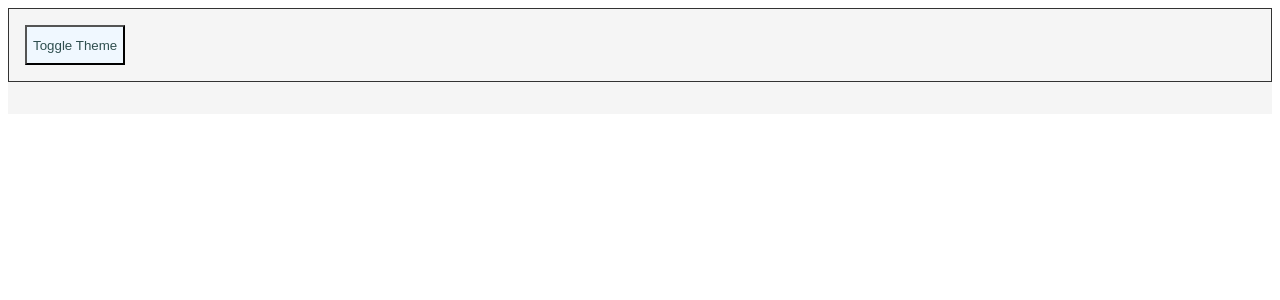
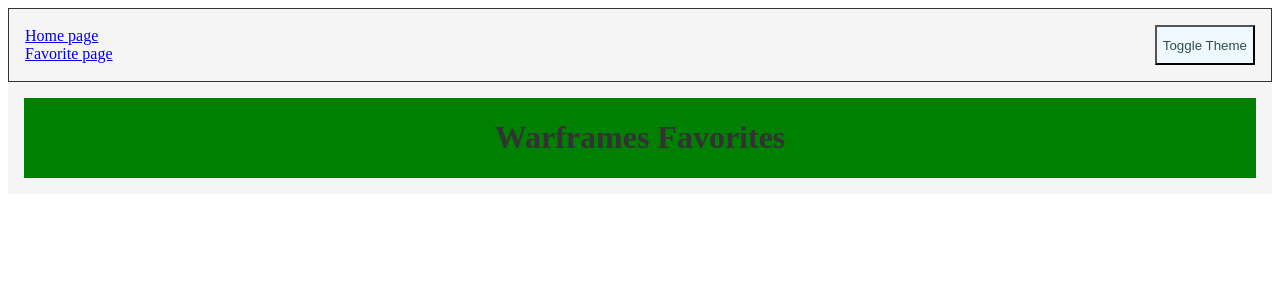
Before and after one commit to curt4207/Curtis-CTD-Warframe-app, a React (Vite) app: page /warframefavpage in a window 1280 px wide. Before the commit this address had no page. Shown: the top 300 px of the page. Built offline with nearby package versions, Linux system fonts and the light colour scheme.

Commit message:
Added Favorites page, page not storing favorites yet

```diff
--- a/src/App.jsx
+++ b/src/App.jsx
@@ -1,20 +1,27 @@
-import { BrowserRouter as Router, Routes, Route } from 'react-router-dom';
+import { BrowserRouter as Router, Routes, Route } from "react-router-dom";
 
-import HomePage from './HomePage';
-import WarframeDetails from './components/WarframeDetails';
-import Layout from './components/Layout';
+import HomePage from "./HomePage";
+import WarframeDetails from "./components/WarframeDetails";
+import Layout from "./components/Layout";
+import WarframeFavPage from "./components/WarframeFavPage";
+import FavoritesProvider from "./components/context/FavoritesProvider";
 
 function App() {
   return (
+      <FavoritesProvider>
     <Layout>
-
-    <Router>
-      <Routes>
-        <Route path="/" element={<HomePage />} />
-        <Route path="/warframe/:warframeName" element={<WarframeDetails />} />
-      </Routes>
-    </Router>
+        <Router>
+          <Routes>
+            <Route path="/" element={<HomePage />} />
+            <Route
+              path="/warframe/:warframeName"
+              element={<WarframeDetails />}
+            />
+            <Route path="/warframefavpage" element={<WarframeFavPage />} />
+          </Routes>
+        </Router>
     </Layout>
+      </FavoritesProvider>
   );
 }
 
--- a/src/components/Layout.jsx
+++ b/src/components/Layout.jsx
@@ -1,16 +1,16 @@
-import React, { useState } from 'react';
-import styled, { ThemeProvider } from 'styled-components';
-import { BrowserRouter as Router, Routes, Route, Link } from 'react-router-dom';
-
+import React, { useState } from "react";
+import styled, { ThemeProvider } from "styled-components";
+import { BrowserRouter as Router, Routes, Route, Link } from "react-router-dom";
+import Navbar from "./Navbar";
 
 const lightTheme = {
-  backgroundColor: '#f5f5f5',
-  textColor: '#333',
+  backgroundColor: "#f5f5f5",
+  textColor: "#333",
 };
 
 const darkTheme = {
-  backgroundColor: '#222',
-  textColor: '#fff',
+  backgroundColor: "#222",
+  textColor: "#fff",
 };
 
 const LayoutContainer = styled.div`
@@ -32,37 +32,36 @@
 `;
 
 const Button = styled.button`
-height: 40px;
+  height: 40px;
 
   color: darkslategray;
   background-color: aliceblue;
   /* padding: 8, */
   /* borderRadius: 4, */
-`
+`;
 const HomeLink = styled(Link)`
   text-decoration: none;
   color: inherit;
 `;
 
 const Layout = ({ children }) => {
-  const [theme, setTheme] = useState('light');
+  const [theme, setTheme] = useState("light");
 
   const toggleTheme = () => {
-    setTheme(theme === 'light' ? 'dark' : 'light');
+    setTheme(theme === "light" ? "dark" : "light");
   };
 
   return (
-    <ThemeProvider theme={theme === 'light' ? lightTheme : darkTheme}>
+    <ThemeProvider theme={theme === "light" ? lightTheme : darkTheme}>
       <LayoutContainer>
         <Header>
-        {/* <HomeLink to="/">Home</HomeLink> */}
+          <Navbar />
           <Button onClick={toggleTheme}>Toggle Theme</Button>
         </Header>
 
         <Main>{children}</Main>
       </LayoutContainer>
     </ThemeProvider>
-
   );
 };
 
--- /dev/null
+++ b/src/components/Navbar.jsx
@@ -0,0 +1,13 @@
+import React from 'react';
+
+const Navbar = () => {
+    return (
+        <nav className='nav'>
+            <a href='/'>Home page</a>
+            <br/>
+            <a href='/warframefavpage'>Favorite page</a>
+        </nav>
+    );
+}
+
+export default Navbar;
--- /dev/null
+++ b/src/components/WarframeFavPage.jsx
@@ -0,0 +1,51 @@
+import React from "react";
+import Layout from "./Layout";
+import { styled } from "styled-components";
+import Typography from "@mui/material/Typography";
+import WarframesPage from "./WarframePage";
+import PropTypes from "prop-types";
+import { useContext } from "react";
+import { favoritesContext } from "./context/FavoritesProvider";
+
+// Styled component for grid layout
+const Div = styled.div`
+  background-color: green;
+  display: flex;
+  justify-content: center;
+  align-items: center;
+  height: 100%;
+`;
+
+const WarframeFavPage = (props) => {
+  const [favorites, setFavorites] = useContext(favoritesContext);
+  console.log("favorite", favorites);
+  console.log("props", props);
+  // console.log("warframes", warframes)
+
+  // Removes a favorite from the favorites list
+  const removeFavorite = (warframe) => {
+    setFavorites((prevFavorites) =>
+      prevFavorites.filter((favorite) => favorite.name !== warframe.name)
+    );
+  };
+
+  return (
+    <Div>
+      <h1>Warframes Favorites</h1>
+
+      {/* {favorites.map((favorite) => (
+         <div key={favorite.name} style={{ textAlign: "center" }}>
+           <span>{favorite.name}</span>
+           <button onClick={() => removeFavorite(favorite)}>Remove</button>
+         </div>
+       ))}  */}
+    </Div>
+  );
+};
+
+// WarframeFavPage.propTypes = {
+//     favorites: PropTypes.array.isRequired,
+//     setFavorites: PropTypes.func.isRequired,
+//   };
+
+export default WarframeFavPage;
--- a/src/components/WarframePage.jsx
+++ b/src/components/WarframePage.jsx
@@ -1,29 +1,36 @@
-import { useEffect, useState } from "react";
-import {
-  Avatar,
-  Card,
-  CardContent,
-  CardHeader,
-  CardMedia,
-  Typography,
-} from "@mui/material";
-import { Link, Route, Routes } from "react-router-dom";
+import React, { useEffect, useState, useContext } from "react";
+import { Avatar, Card, CardContent, CardHeader, CardMedia, Typography } from "@mui/material";
+import { Link, Route, Routes, useNavigate } from "react-router-dom";
 import WarframeDetails from "./WarframeDetails";
 import FavoriteIcon from '@mui/icons-material/Favorite';
+import { styled } from '@mui/material/styles';
+import WarframeFavPage from "./WarframeFavPage";
+import { favoritesContext } from "./context/FavoritesProvider";
+
+const Div = styled('div')(({ theme }) => ({
+  ...theme.typography.button,
+  backgroundColor: theme.palette.background.paper,
+  padding: theme.spacing(1),
+  width: "300px",
+  color: "black",
+  display: "grid",
+  gridTemplateColumns: "1fr 1fr",
+  gap: "10px"
+}));
 
 const WarframesPage = () => {
   const [warframes, setWarframes] = useState([]);
-  const [favorites, setFavorites] = useState([]);
+  const [favorites, setFavorites] = useContext(favoritesContext);
+  const navigate = useNavigate();
 
+  // Fetches warframes data from the API and stores it in the state
   useEffect(() => {
-    // Fetches the data from the API and sets it in the 'warframes' state
     const fetchData = async () => {
       try {
         const response = await fetch("https://api.warframestat.us/warframes");
         const data = await response.json();
         setWarframes(data);
 
-        // Retrieves the favorites from localStorage if they exist and sets them in the 'favorites' state
         const storedFavorites = localStorage.getItem('favorites');
         if (storedFavorites) {
           setFavorites(JSON.parse(storedFavorites));
@@ -36,32 +43,56 @@
     fetchData();
   }, []);
 
+  // Handles the click event for favoriting or unfavoriting a warframe
   const handleFavoriteClick = (warframe) => {
-    // Adds the selected warframe to the 'favorites' state if the number of favorites is less than 10
+    const isFavorite = favorites.some((favorite) => favorite.name === warframe.name);
+    // console.log("warframe", warframe)
+    if (isFavorite) {
+      setFavorites((prevFavorites) => prevFavorites.filter((favorite) => favorite.name !== warframe.name));
+    } else {
+      console.log("warframe", warframe)
       if (favorites.length < 10) {
         setFavorites((prevFavorites) => [...prevFavorites, warframe]);
       }
+    }
   };
+  console.log("favorites", favorites)
 
+  // Stores the favorites in localStorage when they change
   useEffect(() => {
-    // Saves the 'favorites' state to localStorage whenever it changes
     if (typeof window !== 'undefined' && localStorage) {
       localStorage.setItem('favorites', JSON.stringify(favorites));
     }
   }, [favorites]);
 
+  // Removes a favorite from the favorites list
+  const removeFavorite = (warframe) => {
+    setFavorites((prevFavorites) => prevFavorites.filter((favorite) => favorite.name !== warframe.name));
+  };
+
   return (
     <div>
       <h1>Warframes</h1>
-      {/* Displays the list of favorite warframe names */}
+      {/* Renders the list of favorites with a button to remove each favorite */}
+      <Div>
         {favorites.map((favorite) => (
-        <li key={favorite.name}>{favorite.name}</li>
+          <div key={favorite.name} style={{ textAlign: "center" }}>
+            <span>{favorite.name}</span>
+            <button onClick={() => removeFavorite(favorite)}>Remove</button>
+          </div>
         ))}
-      <div style={{display: "grid", gridTemplateColumns: "1fr 1fr 1fr", gap: "0.5%", textAlign: "center"}}>
-        {warframes.map((warframe) => (
-          <Card key={warframe.name} elevation={12} sx={{ width: 460, height: 660 }}>
+      </Div>
+      {/* Displays the warframes grid with their respective information and buttons */}
+      <div style={{ display: "grid", gridTemplateColumns: "1fr 1fr 1fr", gap: "0.5%", textAlign: "center" }}>
+        {warframes.map((warframe) => {
+          const isFavorite = favorites.some((favorite) => favorite.name === warframe.name);
+
+          return (
+            <Card key={warframe.name} elevation={7} sx={{ width: 460, height: 750 }}>
               <h2>{warframe.name}</h2>
-            <button onClick={() => handleFavoriteClick(warframe)}>Favorite</button>
+              <button onClick={() => handleFavoriteClick(warframe)}>
+                {isFavorite ? "Remove from Favorites" : "Favorite"}
+              </button>
               <CardHeader
                 avatar={
                   <Avatar
@@ -80,21 +111,22 @@
                     image={`https://cdn.warframestat.us/img/${warframe.imageName}`}
                     alt={warframe.imageName}
                   />
-                <Typography variant="body2" color="text.secondary">
+                  <Typography variant="body2" color="text.secondary" sx={{ fontWeight: "bold" }}>
                     {warframe.description}
                   </Typography>
                 </CardContent>
               </Link>
             </Card>
-        ))}
+          );
+        })}
       </div>
-
+      {/* Routes for individual warframe details and favorite warframes page */}
       <Routes>
-        <Route
-          path="/warframes/:warframeName"
-          element={<WarframeDetails warframes={warframes} />}
-        />
+        <Route path="/warframe/:warframeName" element={<WarframeDetails warframes={warframes} />} />
+        <Route path="/favorites" element={<WarframeFavPage favorites={favorites} removeFavorite={removeFavorite} />} />
       </Routes>
+      {/* Navigation link to the favorite warframes page */}
+      <Link to="/favorites">View Favorites</Link>
     </div>
   );
 };
--- /dev/null
+++ b/src/components/context/FavoritesProvider.jsx
@@ -0,0 +1,19 @@
+import React from "react";
+import { createContext, useState } from "react";
+
+//create a context, with createContext api.  we have used createContext api to create our userDetailsContext. Now, the context got created, so we will need to create a provider.In the function UserDetailsProvider, we created a provider for userDetailsContext. <contextname.Provider> is a common syntax for creating it. Please note a value prop here. The value prop will be used always to pass the shared state down.
+export const favoritesContext = createContext();
+
+const FavoritesProvider = (props) => {
+  // this state will be shared with all components
+  const [favorites, setFavorites] = useState([]);
+
+  return (
+    // this is the provider providing state
+    <favoritesContext.Provider value={[favorites, setFavorites]}>
+      {props.children}
+    </favoritesContext.Provider>
+  );
+};
+
+export default FavoritesProvider;
```
Also changed, not shown: src/MyApp.jsx (added, +34 -0 lines). Lines whose indentation alone changed are shown as unchanged.
